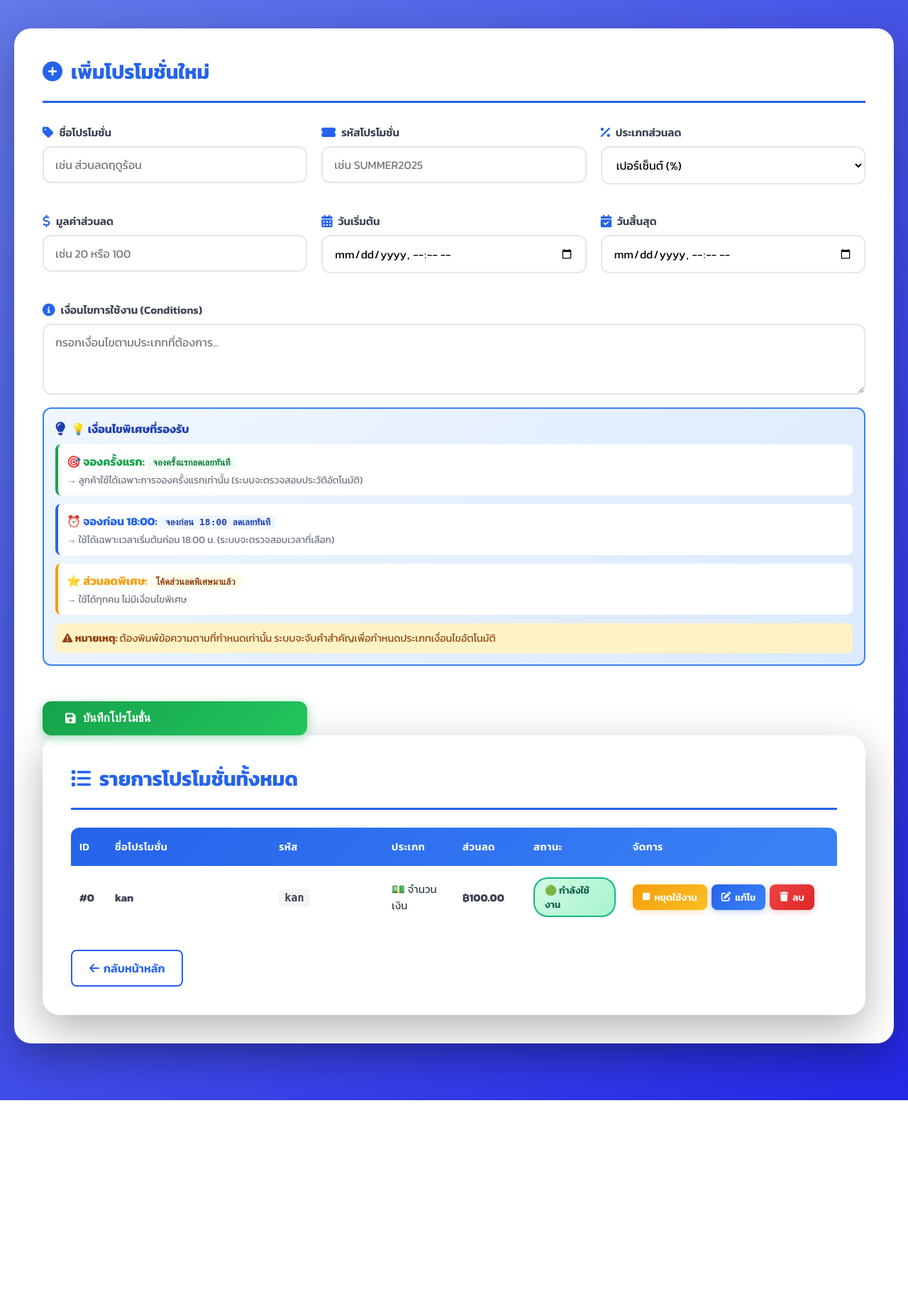
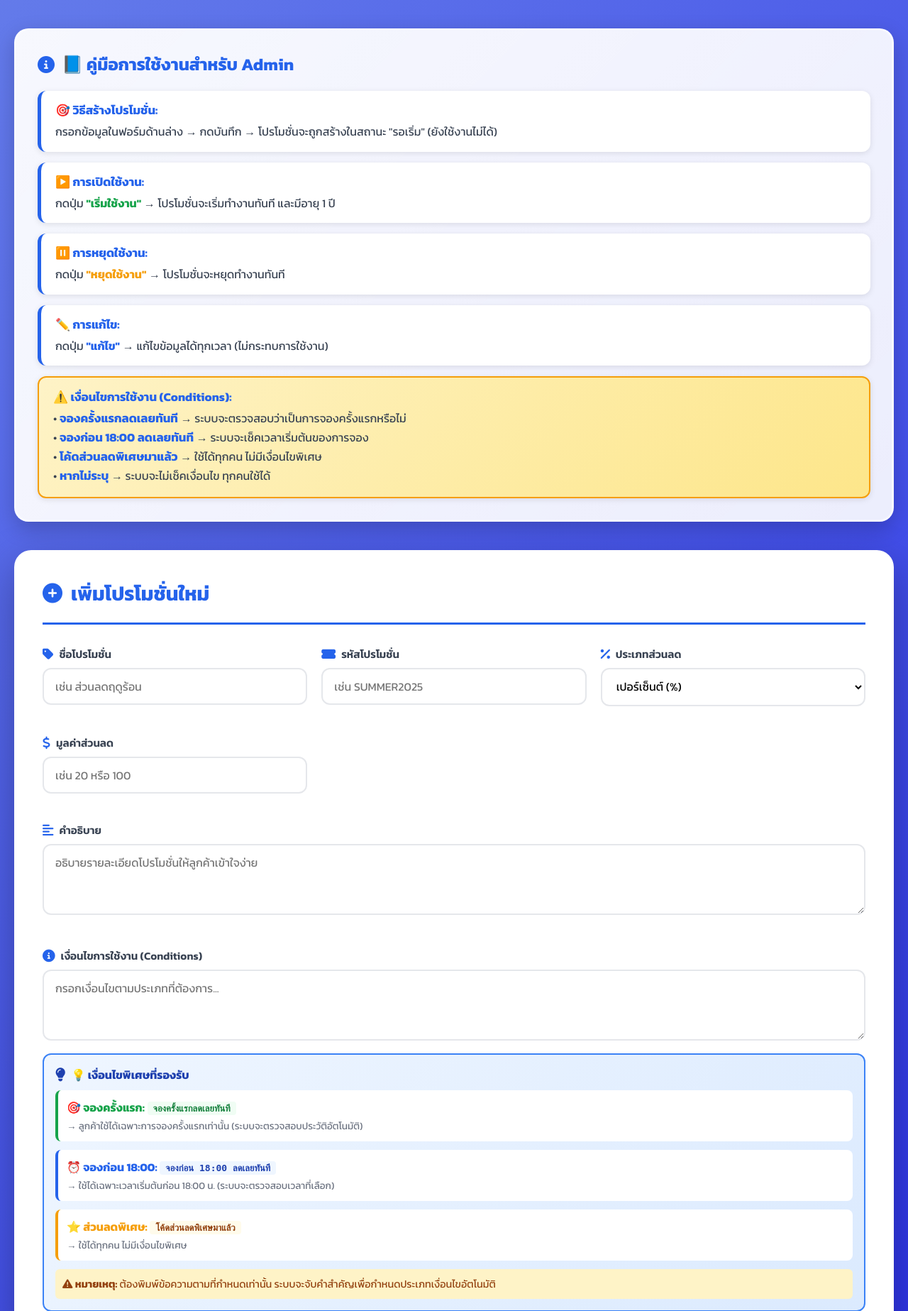
Before and after one commit to sakonkiart/Cyarena, a PHP site: page /promotion_manage.php in a window 1280 px wide. Shown: the part 148-1995 px from the top of the page at 71% size. Before the commit the page ends 1698 px from the top, so only its background shows below. Run offline with PHP 8.4, Linux system fonts and the light colour scheme; a user stored in the database is signed in; data comes from the database, SQL or seed files in the repository.

Commit message:
Update promotion_manage.php

```diff
--- a/promotion_manage.php
+++ b/promotion_manage.php
@@ -130,6 +130,56 @@ body {
   font-weight: 500;
 }
 
+/* Admin Guide Box */
+.admin-guide {
+  background: linear-gradient(135deg, rgba(255, 255, 255, 0.95), rgba(255, 255, 255, 0.9));
+  border-radius: 20px;
+  padding: 30px;
+  margin-bottom: 40px;
+  box-shadow: 0 10px 30px rgba(0, 0, 0, 0.2);
+  border: 3px solid rgba(255, 255, 255, 0.5);
+}
+
+.guide-title {
+  font-size: 1.5rem;
+  font-weight: 700;
+  color: var(--primary);
+  margin-bottom: 20px;
+  display: flex;
+  align-items: center;
+  gap: 10px;
+}
+
+.guide-content {
+  display: grid;
+  gap: 15px;
+}
+
+.guide-item {
+  background: white;
+  padding: 15px 20px;
+  border-radius: 12px;
+  border-left: 5px solid var(--primary);
+  box-shadow: 0 2px 8px rgba(0, 0, 0, 0.1);
+}
+
+.guide-item strong {
+  color: var(--primary);
+  font-size: 1.05rem;
+}
+
+.guide-item p {
+  color: var(--gray-700);
+  margin-top: 5px;
+  line-height: 1.6;
+}
+
+.guide-highlight {
+  background: linear-gradient(135deg, #fef3c7, #fde68a);
+  border-left-color: var(--warning);
+  border: 2px solid var(--warning);
+}
+
 /* Form Section */
 .form-card {
   background: white;
@@ -211,7 +261,7 @@ input:focus, select:focus, textarea:focus {
 
 textarea {
   resize: vertical;
-  min-height: 80px;
+  min-height: 100px;
 }
 
 .btn-submit {
@@ -464,6 +514,45 @@ tbody td {
     <p class="header-subtitle">สร้างและจัดการโปรโมชั่นส่วนลดสำหรับลูกค้า</p>
   </div>
 
+  <!-- Admin Guide -->
+  <div class="admin-guide">
+    <div class="guide-title">
+      <i class="fas fa-info-circle"></i>
+      📘 คู่มือการใช้งานสำหรับ Admin
+    </div>
+    <div class="guide-content">
+      <div class="guide-item">
+        <strong>🎯 วิธีสร้างโปรโมชั่น:</strong>
+        <p>กรอกข้อมูลในฟอร์มด้านล่าง → กดบันทึก → โปรโมชั่นจะถูกสร้างในสถานะ "รอเริ่ม" (ยังใช้งานไม่ได้)</p>
+      </div>
+
+      <div class="guide-item">
+        <strong>▶️ การเปิดใช้งาน:</strong>
+        <p>กดปุ่ม <span style="color: #16a34a; font-weight: 700;">"เริ่มใช้งาน"</span> → โปรโมชั่นจะเริ่มทำงานทันที และมีอายุ 1 ปี</p>
+      </div>
+
+      <div class="guide-item">
+        <strong>⏸️ การหยุดใช้งาน:</strong>
+        <p>กดปุ่ม <span style="color: #f59e0b; font-weight: 700;">"หยุดใช้งาน"</span> → โปรโมชั่นจะหยุดทำงานทันที</p>
+      </div>
+
+      <div class="guide-item">
+        <strong>✏️ การแก้ไข:</strong>
+        <p>กดปุ่ม <span style="color: #2563eb; font-weight: 700;">"แก้ไข"</span> → แก้ไขข้อมูลได้ทุกเวลา (ไม่กระทบการใช้งาน)</p>
+      </div>
+
+      <div class="guide-item guide-highlight">
+        <strong>⚠️ เงื่อนไขการใช้งาน (Conditions):</strong>
+        <p>
+          • <strong>จองครั้งแรกลดเลยทันที</strong> → ระบบจะตรวจสอบว่าเป็นการจองครั้งแรกหรือไม่<br>
+          • <strong>จองก่อน 18:00 ลดเลยทันที</strong> → ระบบจะเช็คเวลาเริ่มต้นของการจอง<br>
+          • <strong>โค้ดส่วนลดพิเศษมาแล้ว</strong> → ใช้ได้ทุกคน ไม่มีเงื่อนไขพิเศษ<br>
+          • <strong>หากไม่ระบุ</strong> → ระบบจะไม่เช็คเงื่อนไข ทุกคนใช้ได้
+        </p>
+      </div>
+    </div>
+  </div>
+
   <!-- Form Section -->
   <div class="form-card">
     <h2 class="form-title">
@@ -508,23 +597,13 @@ tbody td {
           <input type="number" name="DiscountValue" step="0.01" placeholder="เช่น 20 หรือ 100" required>
         </div>
 
-        <div class="form-group">
+        <div class="form-group full-width">
           <label>
-            <i class="fas fa-calendar-alt"></i>
-            วันเริ่มต้น
+            <i class="fas fa-align-left"></i>
+            คำอธิบาย
           </label>
-          <input type="datetime-local" name="StartDate" required>
+          <textarea name="Description" rows="3" placeholder="อธิบายรายละเอียดโปรโมชั่นให้ลูกค้าเข้าใจง่าย"></textarea>
         </div>
-
-        <div class="form-group">
-          <label>
-            <i class="fas fa-calendar-check"></i>
-            วันสิ้นสุด
-          </label>
-          <input type="datetime-local" name="EndDate" required>
-        </div>
-
-        <!-- เพิ่มส่วนนี้ในฟอร์มเพิ่มโปรโมชั่นใน promotion_manage.php -->
 
         <div class="form-group full-width">
           <label>
@@ -533,7 +612,6 @@ tbody td {
           </label>
           <textarea name="Conditions" rows="3" placeholder="กรอกเงื่อนไขตามประเภทที่ต้องการ..."></textarea>
 
-  <!-- ✅ คำแนะนำเงื่อนไข -->
           <div style="margin-top: 12px; padding: 16px; background: linear-gradient(135deg, #eff6ff, #dbeafe); border: 2px solid #3b82f6; border-radius: 12px;">
             <div style="font-weight: 700; color: #1e40af; margin-bottom: 10px; display: flex; align-items: center; gap: 8px;">
               <i class="fas fa-lightbulb" style="font-size: 1.2rem;"></i>
@@ -569,6 +647,7 @@ tbody td {
             <div style="margin-top: 12px; padding: 10px; background: #fef3c7; border-radius: 6px; font-size: 0.9rem; color: #92400e;">
               <i class="fas fa-exclamation-triangle"></i>
               <strong>หมายเหตุ:</strong> ต้องพิมพ์ข้อความตามที่กำหนดเท่านั้น ระบบจะจับคำสำคัญเพื่อกำหนดประเภทเงื่อนไขอัตโนมัติ
+            </div>
           </div>
         </div>
       </div>
```
Lines whose indentation alone changed are shown as unchanged.
